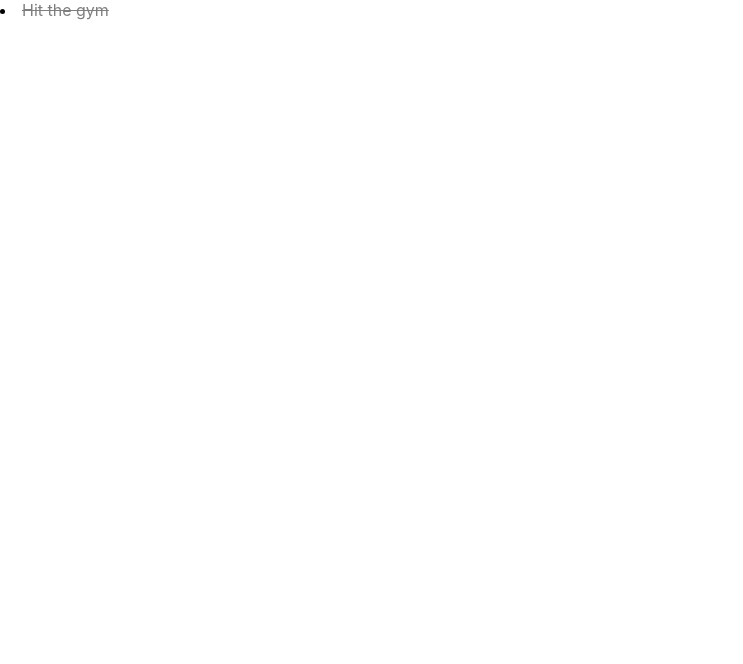
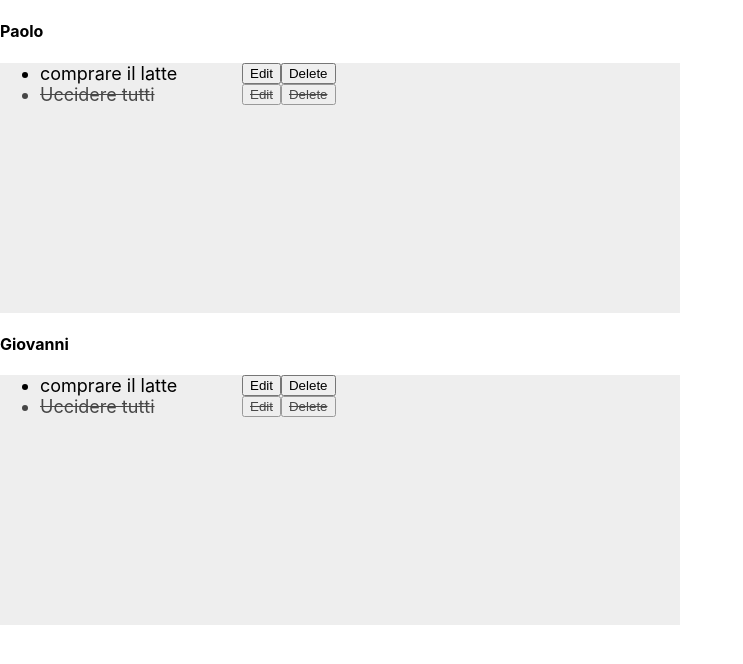
Before and after one commit to ripper-mat/Corso_php, a React (Create React App) app in the folder form_in_php/__react-app/todo-list/: page / in a window 1280 px wide. Shown: the top 664 px of the page, without its empty margins (0-743 px from the left). Built offline with nearby package versions, Linux system fonts and the light colour scheme.

Commit message:
liste task done fatta

```diff
--- a/form_in_php/__react-app/todo-list/src/App.css
+++ b/form_in_php/__react-app/todo-list/src/App.css
@@ -1,38 +1,163 @@
-.App {
-  text-align: center;
+/* Include the padding and border in an element's total width and height */
+* .body {
+  /* box-sizing: border-box; */
+  margin: 0;
+  font-family: sans-serif;
+  font-size: large;
 }
 
-.App-logo {
-  height: 40vmin;
-  pointer-events: none;
+/* Style the header */
+.header {
+  background-color: #64c15b60;
+  padding: 30px 40px;
+  color: rgb(0, 0, 0);
+  display: flex;
 }
 
-@media (prefers-reduced-motion: no-preference) {
-  .App-logo {
-    animation: App-logo-spin infinite 20s linear;
-  }
+
+
+.picName {
+  display: flex;
+  align-items: center;
+  /* border: 1px solid red; */
+
 }
 
-.App-header {
-  background-color: #282c34;
-  min-height: 100vh;
-  display: flex;
-  flex-direction: column;
-  align-items: center;
-  justify-content: center;
-  font-size: calc(10px + 2vmin);
-  color: white;
+.pic {
+  margin-right: 10px;
+  border-radius: 50%;
 }
 
-.App-link {
-  color: #61dafb;
+/* Style the input */
+input {
+  margin-top: 10px;
+  margin-bottom: 10px;
+  border: none;
+  border-radius: 0;
+  width: 75%;
+  padding: 10px;
+  float: left;
+  font-size: 16px;
 }
 
-@keyframes App-logo-spin {
-  from {
-    transform: rotate(0deg);
-  }
-  to {
-    transform: rotate(360deg);
-  }
+/* Style the "Add" button */
+.addBtn {
+  padding: 10px;
+  width: 25%;
+  background: #d9d9d9;
+  color: #2c2c2c;
+  float: left;
+  text-align: center;
+  font-size: 16px;
+  cursor: pointer;
+  transition: 0.3s;
+  border-radius: 0;
 }
+
+.filters {
+  /* border: 1px solid red; */
+  display: flex;
+  margin-bottom: 10px;
+  margin-top: 30px;
+  margin-left: 40px;
+  flex-wrap: wrap;
+
+  flex-direction: column;
+
+}
+
+.filterBtns {
+  display: flex;
+  height: 25%;
+  /* border: 1px solid red;       */
+}
+
+.dateFilter {
+  /* border: 1px solid rgb(0, 0, 0); */
+  /* margin-left: 40px; */
+  width: 40%;
+  height: 60px;
+  margin-top: 10px;
+  margin-bottom: 10px;
+  display: flex;
+  align-items: center;
+}
+
+.date {
+  border: 2px solid black;
+}
+
+.btnToday {
+  margin-left: 10px;
+  width: 20%;
+  height: 80%;
+  color: #2c2c2c;
+  float: left;
+  text-align: center;
+  font-size: 16px;
+  cursor: pointer;
+  transition: 0.3s;
+
+}
+
+.filterBtn {
+  width: 10%;
+  margin-right: 10px;
+  padding: 10px;
+  /* width: 25%; */
+  color: #2c2c2c;
+  float: left;
+  text-align: center;
+  font-size: 16px;
+  cursor: pointer;
+  transition: 0.3s;
+
+}
+
+/* Style the list items */
+.results {
+  /* border: 1px solid red; */
+  width: 50%;
+  height: 250px;
+  background: #eee;
+  font-size: 18px;
+  margin-left: 0%;
+  overflow-y: scroll;
+}
+
+.employee_list {
+  margin-left: 10px;
+}
+
+.checked{
+  color: blue;
+}
+
+.done{
+  opacity: 70%;
+  text-decoration: line-through;
+}
+
+.upNext{
+  color: rgb(19, 206, 19);
+}
+
+.listBtn{
+  /* border: 1px solid rgb(255, 0, 0); */
+  margin-left: 10px;
+ display: flex;
+ align-content: space-between;
+
+}
+
+.lblNbtns{
+  display: flex;
+  /* border: 1px solid rgb(255, 0, 0); */
+  align-content: space-around;
+
+}
+
+.labelTask{
+  /* border: 1px solid blue; */
+  width: 30%;
+}
--- a/form_in_php/__react-app/todo-list/src/App.js
+++ b/form_in_php/__react-app/todo-list/src/App.js
@@ -1,13 +1,41 @@
 import './components/taskItem/TaskItem.css'
 import TaskItem from './components/taskItem/TaskItem';
+import './App.css'
+import TaskList from './components/TaskList/TaskList';
 
 function App() {
-  return (
-    <main>
-      <TaskItem></TaskItem>
-    </main>
+  const taskListData=[
+    {
+      task_id: 10,
+      user_id: 12,
+      name: "comprare il latte",
+      due_date:"2022-04-04",
+      done:false
+    },
+
+      {
+        user_id: 11,
+        name: "Uccidere tutti",
+        due_date: "2023-04-04",
+        done: true,
+        task_id: 5
+      }
+
+  ]
+
+
+  const list = taskListData.map(task => <TaskItem nome_task={task.name}/>)
+
+  return(
+  <main>
+    <TaskList header={'Paolo'} task={taskListData}>
+      {taskListData.map(task => <TaskItem key={task.task_id} done={task.done} nome_task={task.name}/>)}
+    </TaskList>
+    <TaskList header={'Giovanni'} task={taskListData}>
+      {taskListData.map(task => <TaskItem key={task.task_id} done={task.done} nome_task={task.name}/>)}
+    </TaskList>
+  </main>
   )
-
 }
 
 
--- /dev/null
+++ b/form_in_php/__react-app/todo-list/src/components/TaskList/TaskList.js
@@ -0,0 +1,15 @@
+// error function, è come scrivere una funzione con gli argomenti ma in modo diverso e con i props
+const TaskList = (props) => {
+    return(
+        // tag fragment è un finto tag che non viene visualizzato ma fa rispettare la regola di racchiudere le cose in un tag
+        <>
+        {/*commento jsx*/}
+        <h4 className="task_list__header,">{props.header}</h4>
+        <ul id="myUL" className="task_list__list, results">{props.children}</ul>
+        </>
+
+
+    )
+}
+
+export default TaskList
--- a/form_in_php/__react-app/todo-list/src/components/taskItem/TaskItem.js
+++ b/form_in_php/__react-app/todo-list/src/components/taskItem/TaskItem.js
@@ -1,10 +1,18 @@
 
 
-function TaskItem() {
+function TaskItem({nome_task, done}) {
     return(
-        <li>
-            <label for="" class="done">Hit the gym</label>
+
+        <li className={done ? 'done' : ''}>
+            <div className="lblNbtns">
+            <label className="labelTask">{nome_task} </label>
+            <div className="listBtn">
+            <button className="btn">Edit</button>
+            <button className="btn">Delete</button>
+            </div>
+            </div>
         </li>
+
     )
 }
 
```
Also changed, not shown: 1 other file (tests, documents, lock files or other folders).
